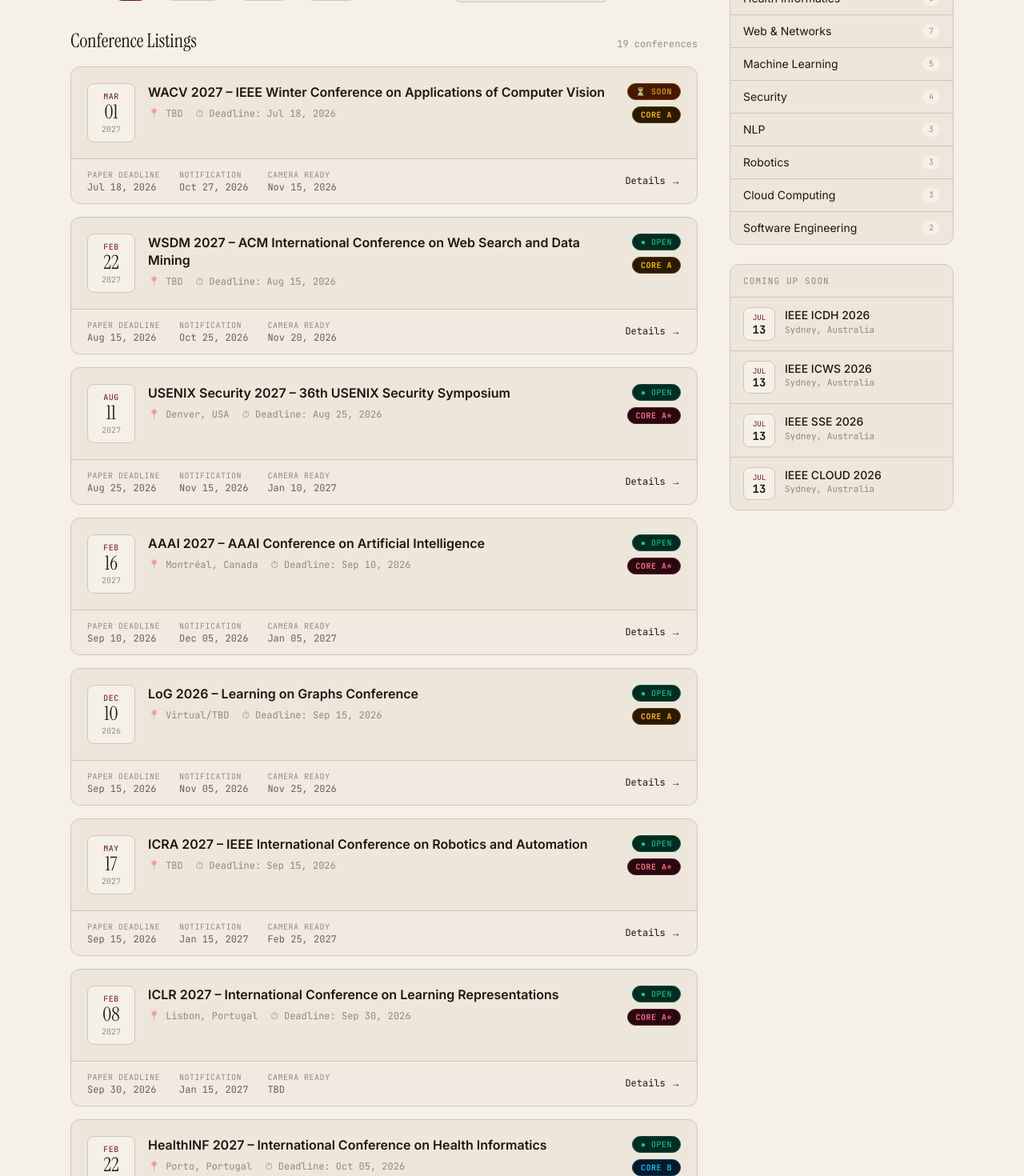
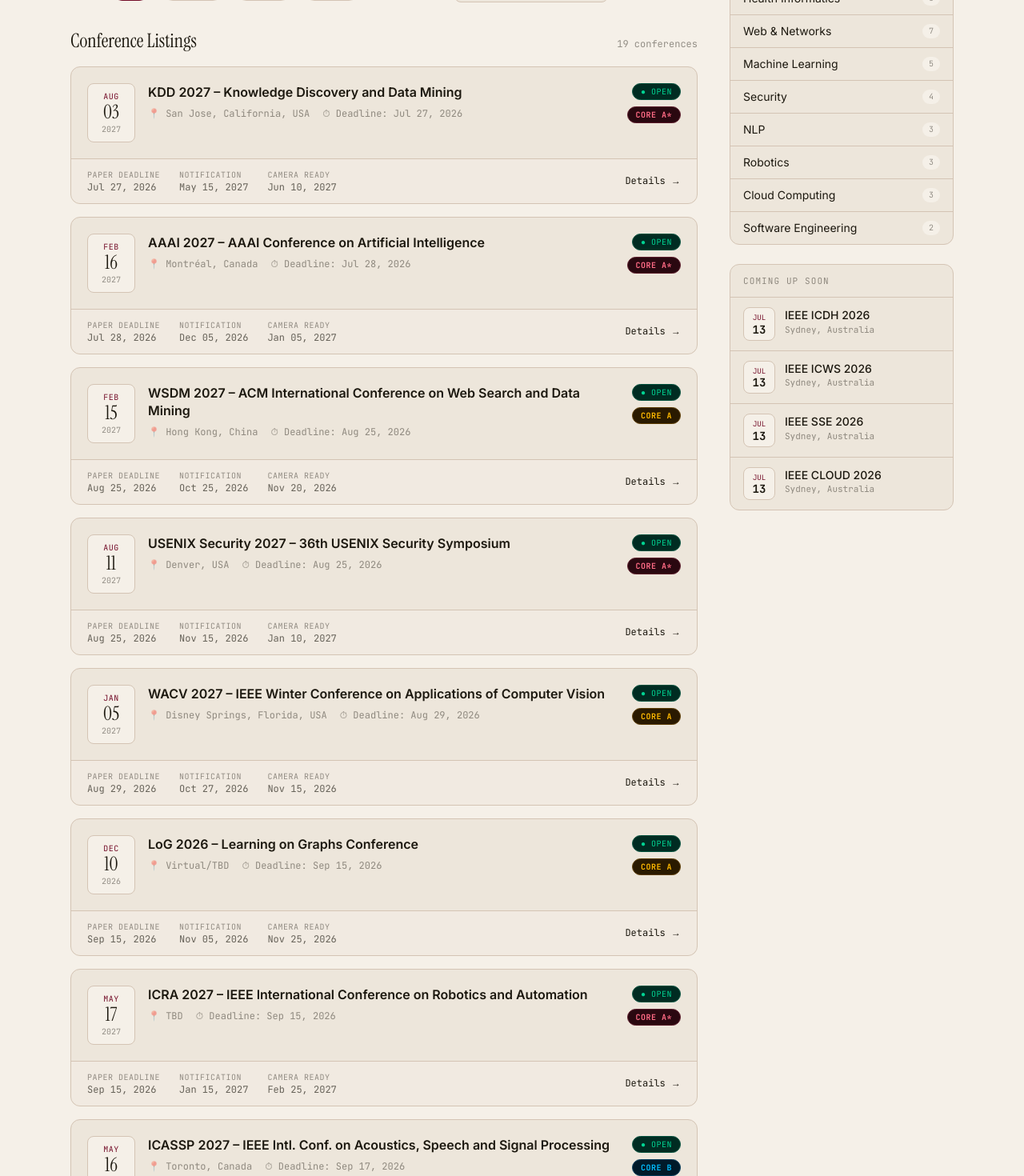
Before and after one commit to afroozsheikh/cs-conferences, a Next.js app: page / in a window 1280 px wide. Shown: the part 680-2150 px from the top of the page at 80% size. Built offline with nearby package versions, Linux system fonts and the light colour scheme.

Commit message:
fix: update conference deadlines, dates, and locations from aideadlines.org

```diff
--- a/data/conferences.ts
+++ b/data/conferences.ts
@@ -76,8 +76,8 @@
     location: 'Montréal, Canada',
     topic: 'Machine Learning',
     rank: 'A*',
-    paperDeadline: 'Sep 10, 2026',
-    paperDeadlineISO: '2026-09-10',
+    paperDeadline: 'Jul 28, 2026',
+    paperDeadlineISO: '2026-07-28',
     notificationDate: 'Dec 05, 2026',
     cameraReady: 'Jan 05, 2027',
     url: 'https://aaai.org/conference/aaai/aaai-27/',
@@ -215,12 +215,12 @@
   {
     slug: 'wacv-2027',
     title: 'WACV 2027 – IEEE Winter Conference on Applications of Computer Vision',
-    month: 'Mar', day: '01', year: '2027',
-    location: 'TBD',
+    month: 'Jan', day: '05', year: '2027',
+    location: 'Disney Springs, Florida, USA',
     topic: 'Computer Vision',
     rank: 'A',
-    paperDeadline: 'Jul 18, 2026',
-    paperDeadlineISO: '2026-07-18',
+    paperDeadline: 'Aug 29, 2026',
+    paperDeadlineISO: '2026-08-29',
     notificationDate: 'Oct 27, 2026',
     cameraReady: 'Nov 15, 2026',
     url: 'https://wacv2027.thecvf.com/',
@@ -267,12 +267,12 @@
   {
     slug: 'icassp-2027',
     title: 'ICASSP 2027 – IEEE Intl. Conf. on Acoustics, Speech and Signal Processing',
-    month: 'Mar', day: '21', year: '2027',
-    location: 'New Orleans, USA',
+    month: 'May', day: '16', year: '2027',
+    location: 'Toronto, Canada',
     topic: 'Computer Vision',
     rank: 'B',
-    paperDeadline: 'Oct 20, 2026',
-    paperDeadlineISO: '2026-10-20',
+    paperDeadline: 'Sep 17, 2026',
+    paperDeadlineISO: '2026-09-17',
     notificationDate: 'Jan 15, 2027',
     cameraReady: 'Feb 05, 2027',
     url: 'https://2027.ieeeicassp.org/',
@@ -515,11 +515,11 @@
     slug: 'kdd-2027',
     title: 'KDD 2027 – Knowledge Discovery and Data Mining',
     month: 'Aug', day: '03', year: '2027',
-    location: 'Toronto, Canada',
+    location: 'San Jose, California, USA',
     topic: 'Data Mining & IR',
     rank: 'A*',
-    paperDeadline: 'Feb 08, 2027',
-    paperDeadlineISO: '2027-02-08',
+    paperDeadline: 'Jul 27, 2026',
+    paperDeadlineISO: '2026-07-27',
     notificationDate: 'May 15, 2027',
     cameraReady: 'Jun 10, 2027',
     url: 'https://kdd.org/kdd2027/',
@@ -527,12 +527,12 @@
   {
     slug: 'wsdm-2027',
     title: 'WSDM 2027 – ACM International Conference on Web Search and Data Mining',
-    month: 'Feb', day: '22', year: '2027',
-    location: 'TBD',
+    month: 'Feb', day: '15', year: '2027',
+    location: 'Hong Kong, China',
     topic: 'Data Mining & IR',
     rank: 'A',
-    paperDeadline: 'Aug 15, 2026',
-    paperDeadlineISO: '2026-08-15',
+    paperDeadline: 'Aug 25, 2026',
+    paperDeadlineISO: '2026-08-25',
     notificationDate: 'Oct 25, 2026',
     cameraReady: 'Nov 20, 2026',
     url: 'https://www.wsdm-conference.org/2027/',
```
